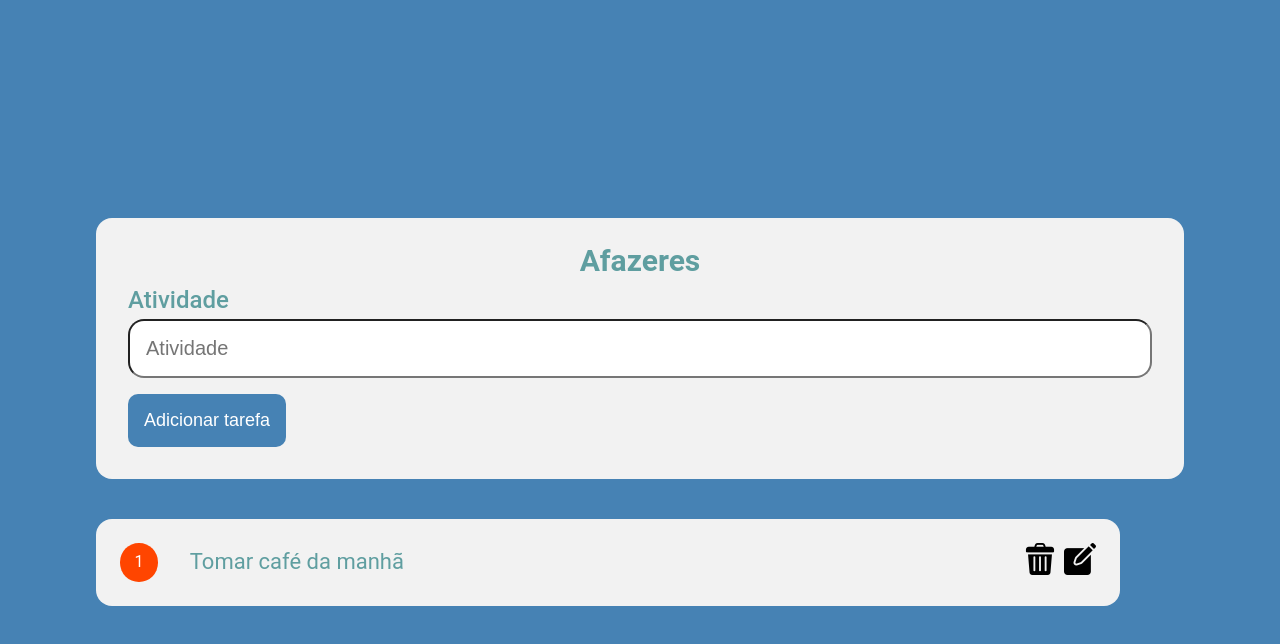
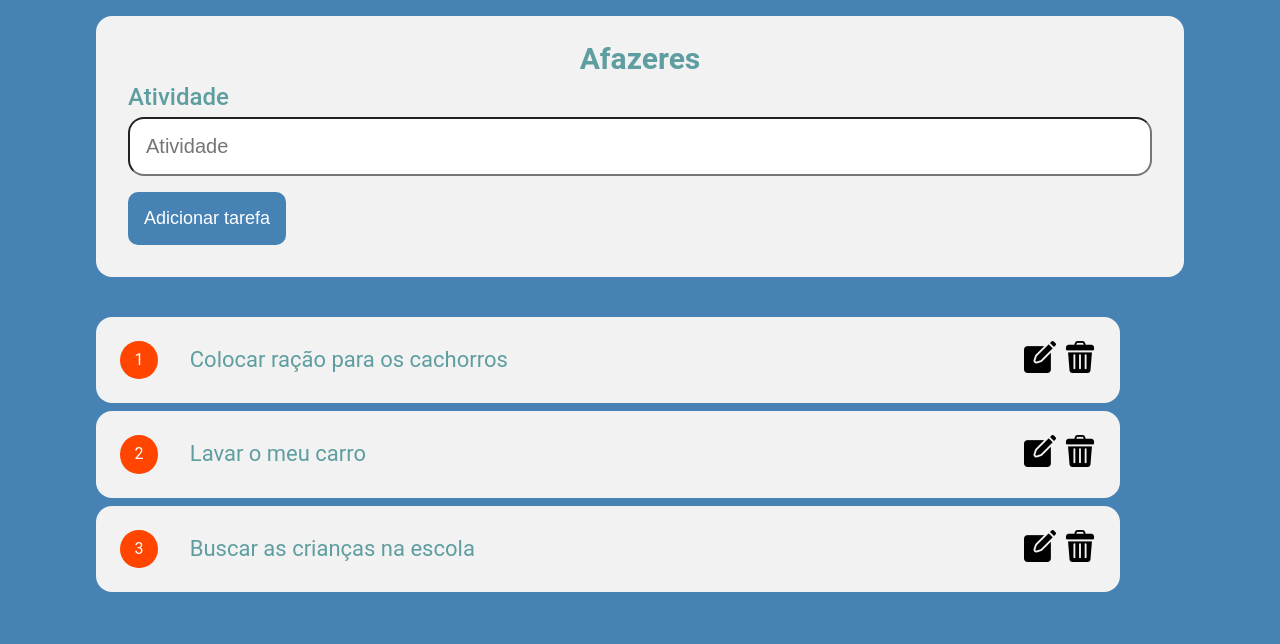
Before and after one commit to MathGPereira/to-do-list, an Angular app in the folder to-do-list/: page /criarPensamento in a window 1280 px wide. Before the commit this address led to /. Shown: the top 644 px of the page. Built offline with nearby package versions, Linux system fonts and the light colour scheme; data requests are answered from the project's data file.

Commit message:
Criando o arquivo de rotas

```diff
--- a/to-do-list/src/app/app-routing.module.ts
+++ b/to-do-list/src/app/app-routing.module.ts
@@ -1,7 +1,23 @@
+import { FormularioComponent } from './componentes/formulario/formulario.component';
 import { NgModule } from '@angular/core';
 import { RouterModule, Routes } from '@angular/router';
+import { ExcluirAtividadeComponent } from './componentes/atividades/excluir-atividade/excluir-atividade.component';
 
-const routes: Routes = [];
+const routes: Routes = [
+    {
+        path: "",
+        redirectTo: "criarPensamento",
+        pathMatch: "full"
+    },
+    {
+        path: "criarPensamento",
+        component: FormularioComponent
+    },
+    {
+        path: "excluirPensamento",
+        component: ExcluirAtividadeComponent
+    }
+];
 
 @NgModule({
   imports: [RouterModule.forRoot(routes)],
--- a/to-do-list/src/app/app.component.css
+++ b/to-do-list/src/app/app.component.css
@@ -1,8 +1,7 @@
 main {
     align-items: center;
-    background-color: #4682b4;
     display: flex;
-    min-height: 100vh;
+    min-height: auto;
     padding: 1em;
     justify-content: center;
 }
--- a/to-do-list/src/app/app.module.ts
+++ b/to-do-list/src/app/app.module.ts
@@ -6,12 +6,14 @@ import { AppRoutingModule } from './app-routing.module';
 import { AppComponent } from './app.component';
 import { FormularioComponent } from './componentes/formulario/formulario.component';
 import { AtividadeComponent } from './componentes/atividades/atividade/atividade.component';
+import { ExcluirAtividadeComponent } from './componentes/atividades/excluir-atividade/excluir-atividade.component';
 
 @NgModule({
   declarations: [
     AppComponent,
     FormularioComponent,
-    AtividadeComponent
+    AtividadeComponent,
+    ExcluirAtividadeComponent
   ],
   imports: [
     BrowserModule,
--- a/to-do-list/src/app/componentes/atividades/atividade/atividade.component.css
+++ b/to-do-list/src/app/componentes/atividades/atividade/atividade.component.css
@@ -28,9 +28,9 @@
 
 .deletar::before {
     content: url("../../../../assets/icones/excluir.png");
-    margin-right: .5rem;
 }
 
 .alterar::before {
     content: url("../../../../assets/icones/editar.png");
+    margin-right: .5rem;
 }
--- a/to-do-list/src/app/componentes/atividades/atividade/atividade.component.html
+++ b/to-do-list/src/app/componentes/atividades/atividade/atividade.component.html
@@ -2,7 +2,7 @@
     <span>{{ atividade.id }}</span>
     <p>{{ atividade.atividade }}</p>
     <div class="icones">
-        <i class="deletar"></i>
         <i class="alterar"></i>
+        <i routerLink="/excluirPensamento" class="deletar"></i>
     </div>
 </div>
--- /dev/null
+++ b/to-do-list/src/app/componentes/atividades/excluir-atividade/excluir-atividade.component.css
@@ -0,0 +1,3 @@
+.modal {
+    background-color: black;
+}
--- /dev/null
+++ b/to-do-list/src/app/componentes/atividades/excluir-atividade/excluir-atividade.component.html
@@ -0,0 +1,8 @@
+<section class="modal">
+    <p>O pensamento será deletado. <br> Confirmar a exclusão?</p>
+    <div class="acoes">
+        <button routerLink="" type="button">Excluir</button>
+        <button routerLink="/criarPensamento" type="button">Cancelar</button>
+    </div>
+    <div class="overlay"></div>
+</section>
--- a/to-do-list/src/backend/db.json
+++ b/to-do-list/src/backend/db.json
@@ -1,8 +1,16 @@
 {
   "atividades": [
     {
-      "atividade": "Tomar café da manhã",
+      "atividade": "Colocar ração para os cachorros",
       "id": 1
+    },
+    {
+      "atividade": "Lavar o meu carro",
+      "id": 2
+    },
+    {
+      "atividade": "Buscar as crianças na escola",
+      "id": 3
     }
   ]
 }
--- a/to-do-list/src/styles.css
+++ b/to-do-list/src/styles.css
@@ -1,6 +1,7 @@
 @import url("./reset.css");
 
 body {
+    background-color: #4682b4;
     font: normal 400 16px / 1.4em "Roboto", sans-serif;
     min-height: 100vh;
 }
```
Also changed, not shown: to-do-list/src/app/componentes/atividades/excluir-atividade/excluir-atividade.component.ts (added, +10 -0 lines), 1 other file (tests, documents, lock files or other folders).
